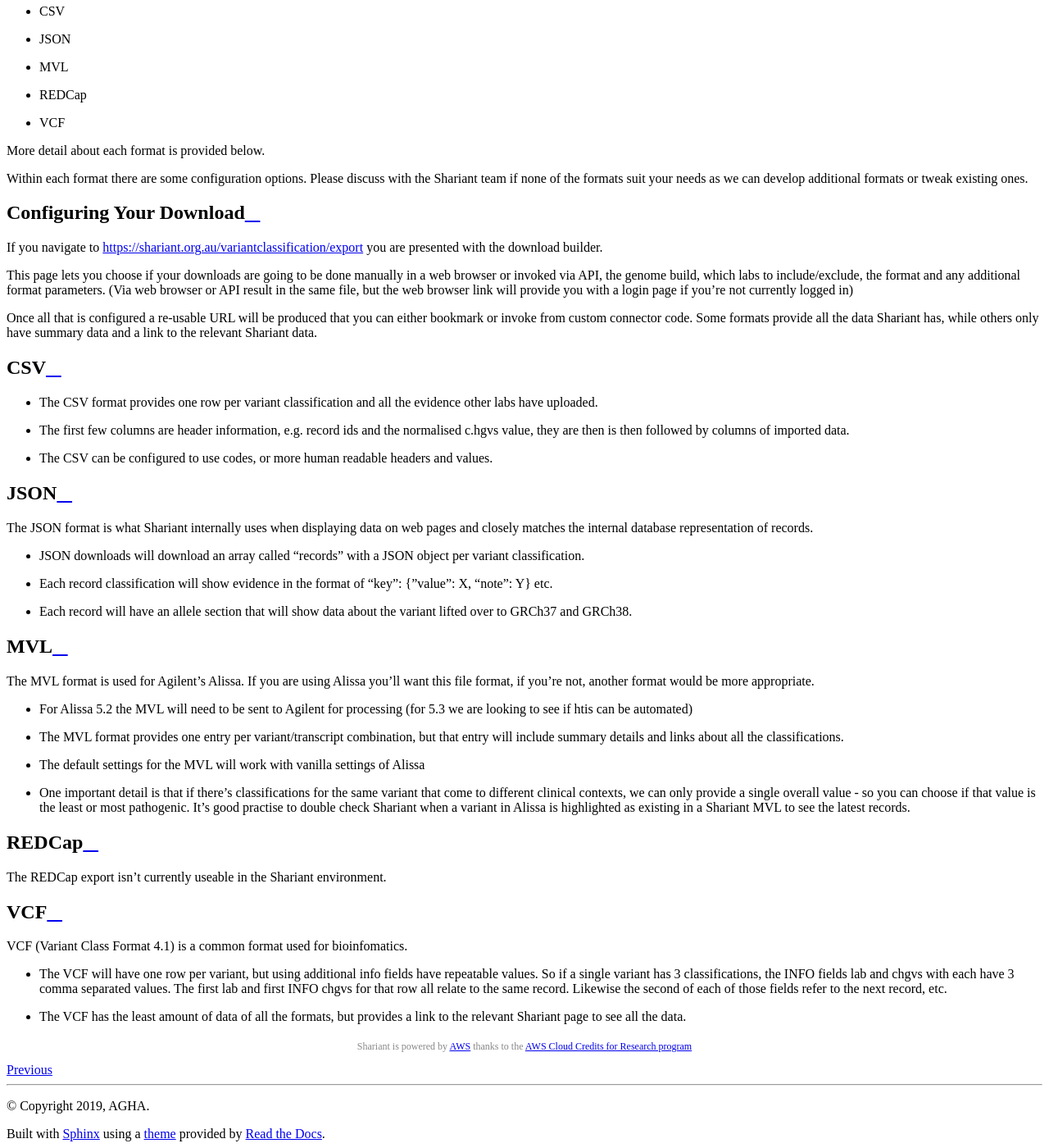
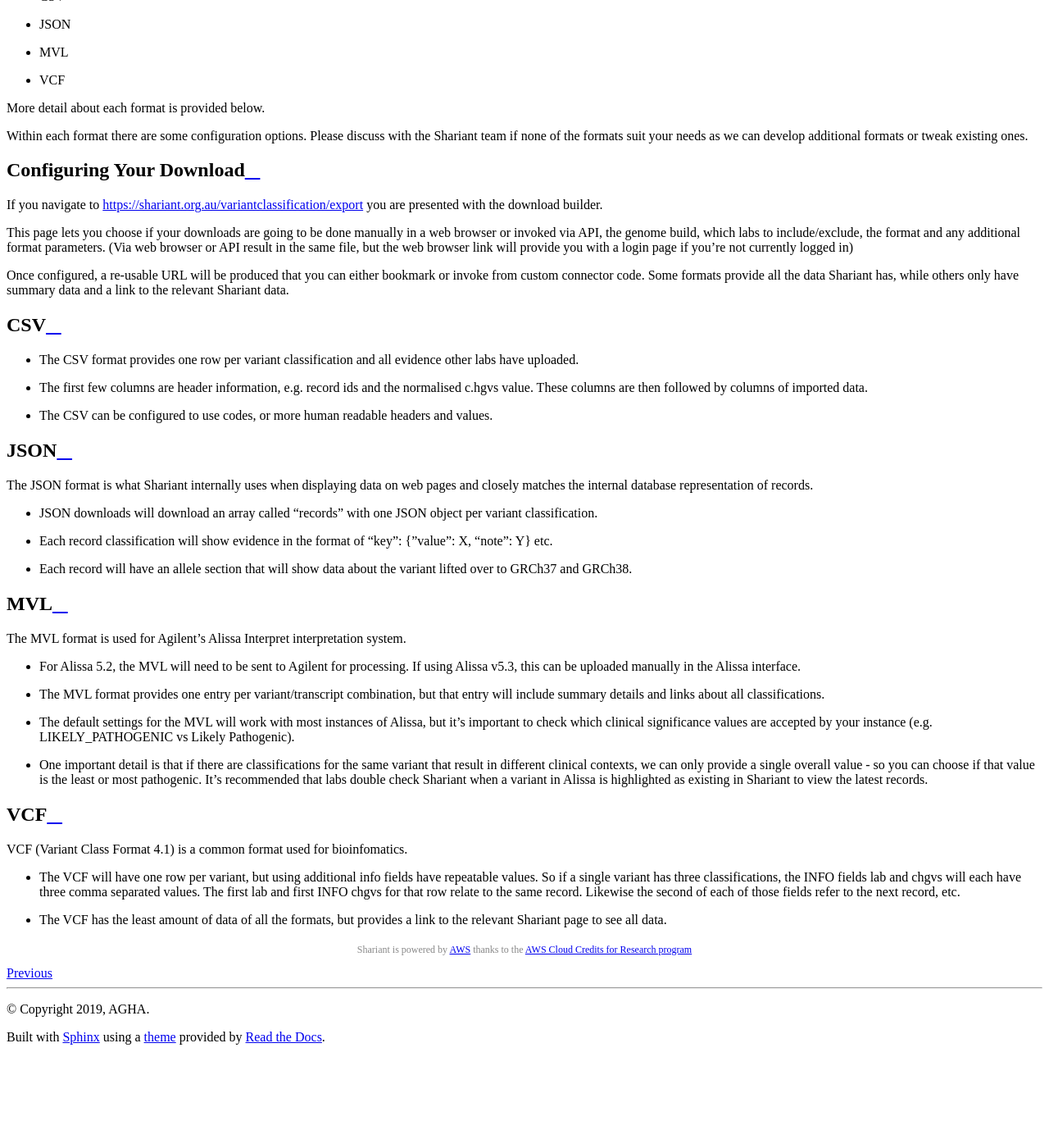
Before and after one commit to SACGF/shariant_docs, a Sphinx documentation site: the page built from docs/integration/downloads/downloads.md, in a window 1280 px wide and 1400 px high, scrolled down 1252 px. Shown: the whole window at 82% size. Built offline with Sphinx 7.4.7 and the Read the Docs theme 2.0.0, drawn with Linux system fonts in a browser that asks for light colours; after the commit the page ends 2534 px from its top, so only the background shows below that; some of the changed text lies outside the part shown.

Commit message:
Update downloads.md

```diff
--- a/docs/integration/downloads/downloads.md
+++ b/docs/integration/downloads/downloads.md
@@ -2,13 +2,12 @@
 
 ## Overview
 
-As we as having your lab upload classifications to Shariant, we want to get Shariant's classifications in your curation system so you can quickly see if a variant has been previously classified using your regular workflow.
+As well as having your lab upload classifications to Shariant, we want to get Shariant's classifications in your curation system so that you can quickly see if a variant has been previously classified using your regular workflow.
 
 The download file can be downloaded by a user manually, or streamed directly into your connector with additional coding, and can be in one of the following formats:
 * CSV
 * JSON
 * MVL
-* REDCap
 * VCF
 
 More detail about each format is provided below.
@@ -25,39 +24,35 @@ you are presented with the download builder.
 This page lets you choose if your downloads are going to be done manually in a web browser or invoked via API, the genome build, which labs to include/exclude, the format and any additional format parameters.
 (Via web browser or API result in the same file, but the web browser link will provide you with a login page if you're not currently logged in)
 
-Once all that is configured a re-usable URL will be produced that you can either bookmark or invoke from custom connector code.
+Once configured, a re-usable URL will be produced that you can either bookmark or invoke from custom connector code.
 Some formats provide all the data Shariant has, while others only have summary data and a link to the relevant Shariant data.
 
 ## CSV
 
-* The CSV format provides one row per variant classification and all the evidence other labs have uploaded.
-* The first few columns are header information, e.g. record ids and the normalised c.hgvs value, they are then is then followed by columns of imported data.
+* The CSV format provides one row per variant classification and all evidence other labs have uploaded.
+* The first few columns are header information, e.g. record ids and the normalised c.hgvs value. These columns are then followed by columns of imported data.
 * The CSV can be configured to use codes, or more human readable headers and values.
 
 ## JSON
 
 The JSON format is what Shariant internally uses when displaying data on web pages and closely matches the internal database representation of records.
 
-* JSON downloads will download an array called "records" with a JSON object per variant classification.
+* JSON downloads will download an array called "records" with one JSON object per variant classification.
 * Each record classification will show evidence in the format of "key": {"value": X, "note": Y} etc.
 * Each record will have an allele section that will show data about the variant lifted over to GRCh37 and GRCh38.
 
 ## MVL
 
-The MVL format is used for Agilent's Alissa. If you are using Alissa you'll want this file format, if you're not, another format would be more appropriate.
+The MVL format is used for Agilent's Alissa Interpret interpretation system.
 
-* For Alissa 5.2 the MVL will need to be sent to Agilent for processing (for 5.3 we are looking to see if htis can be automated)
-* The MVL format provides one entry per variant/transcript combination, but that entry will include summary details and links about all the classifications.
-* The default settings for the MVL will work with vanilla settings of Alissa
-* One important detail is that if there's classifications for the same variant that come to different clinical contexts, we can only provide a single overall value - so you can choose if that value is the least or most pathogenic. It's good practise to double check Shariant when a variant in Alissa is highlighted as existing in a Shariant MVL to see the latest records.
-
-## REDCap
-
-The REDCap export isn't currently useable in the Shariant environment.
+* For Alissa 5.2, the MVL will need to be sent to Agilent for processing. If using Alissa v5.3, this can be uploaded manually in the Alissa interface.
+* The MVL format provides one entry per variant/transcript combination, but that entry will include summary details and links about all classifications.
+* The default settings for the MVL will work with most instances of Alissa, but it's important to check which clinical significance values are accepted by your instance (e.g. LIKELY_PATHOGENIC vs Likely Pathogenic).
+* One important detail is that if there are classifications for the same variant that result in different clinical contexts, we can only provide a single overall value - so you can choose if that value is the least or most pathogenic. It's recommended that labs double check Shariant when a variant in Alissa is highlighted as existing in Shariant to view the latest records.
 
 ## VCF
 
 VCF (Variant Class Format 4.1) is a common format used for bioinfomatics.
 
-* The VCF will have one row per variant, but using additional info fields have repeatable values. So if a single variant has 3 classifications, the INFO fields lab and chgvs with each have 3 comma separated values. The first  lab and first INFO chgvs for that row all relate to the same record. Likewise the second of each of those fields refer to the next record, etc.
-* The VCF has the least amount of data of all the formats, but provides a link to the relevant Shariant page to see all the data.
+* The VCF will have one row per variant, but using additional info fields have repeatable values. So if a single variant has three classifications, the INFO fields lab and chgvs will each have three comma separated values. The first lab and first INFO chgvs for that row relate to the same record. Likewise the second of each of those fields refer to the next record, etc.
+* The VCF has the least amount of data of all the formats, but provides a link to the relevant Shariant page to see all data.
```
